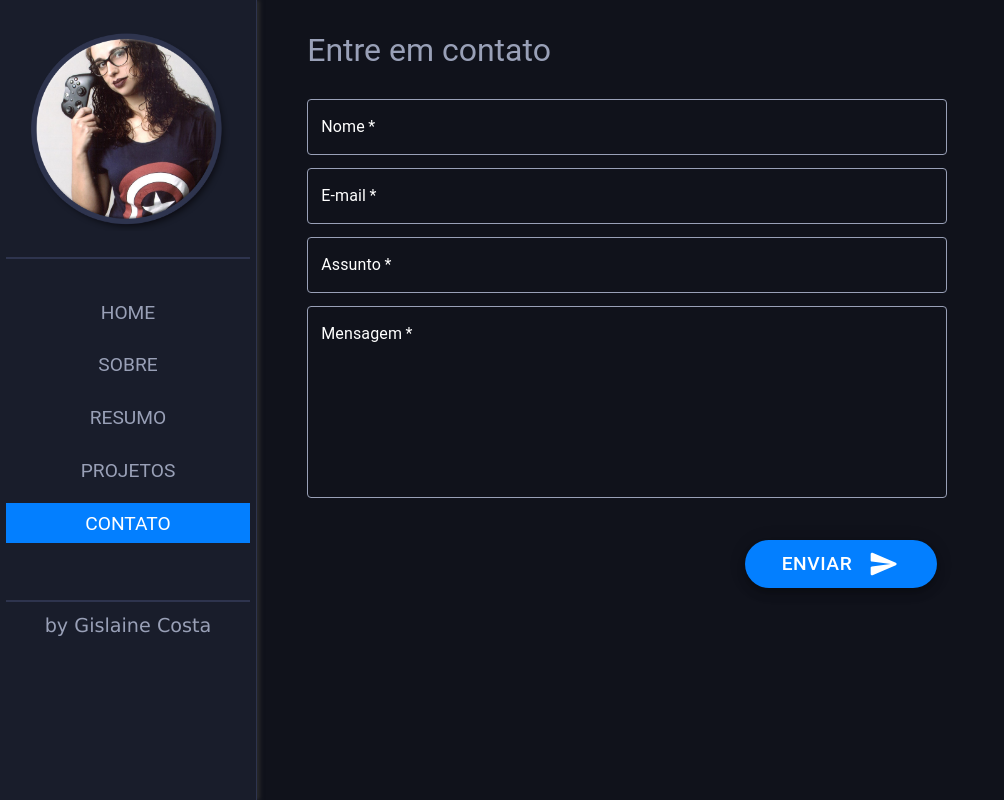
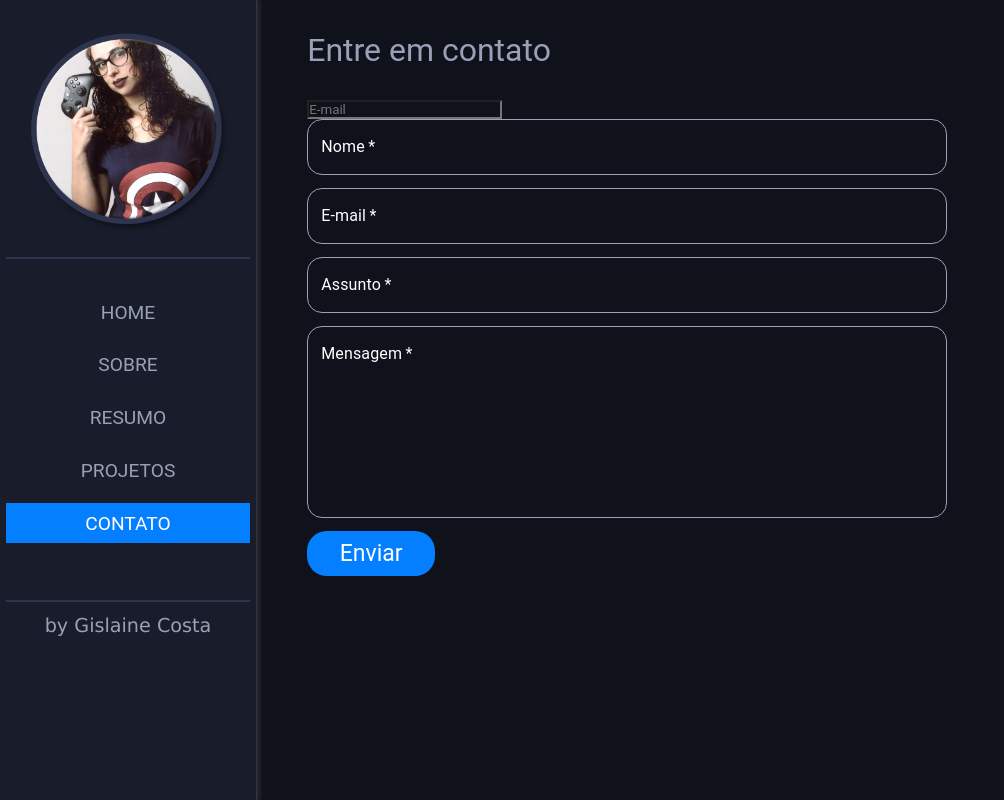
Before and after one commit to gislainecosta/portifolio, a React (Create React App) app: page /contato in a window 1280 px wide. Shown: the whole page, without its empty margins (0-1004 px from the left). Built offline with nearby package versions, Linux system fonts and the light colour scheme.

Commit message:
Tentando arrumar os inputs

```diff
--- a/package.json
+++ b/package.json
@@ -8,6 +8,8 @@
     "@testing-library/jest-dom": "^4.2.4",
     "@testing-library/react": "^9.3.2",
     "@testing-library/user-event": "^7.1.2",
+    "emailjs": "^3.2.0",
+    "emailjs-com": "^2.4.1",
     "react": "^16.13.1",
     "react-dom": "^16.13.1",
     "react-router-dom": "^5.2.0",
--- a/src/Pages/Contato.js
+++ b/src/Pages/Contato.js
@@ -1,4 +1,5 @@
 import React, { useState, useEffect } from "react";
+import * as emailjs from 'emailjs-com';
 import "./Pages.css";
 import { createMuiTheme, ThemeProvider, withTheme } from "@material-ui/core/styles";
 import Menu from './../components/Menu';
@@ -9,8 +10,10 @@ import SendIcon from '@material-ui/icons/SendRounded';
 
 const Input = withStyles({
     root: {
+
         '& label': {
             color: 'white',
+
         },
         '& .MuiOutlinedInput-root': {
             '& fieldset': {
@@ -34,24 +37,23 @@ const useStyles = makeStyles((theme) => ({
         marginLeft: theme.spacing(2),
         fontSize: '2.5vw'
     },
-    botao:{
-        width: '15vw',
-        margin: '3% 0 0 45%',
-        fontSize: '1.5vw',
-    },
     input: {
         '& > *': {
+            backgroundColor:'none !important',
             width: '50vw',
             color: 'white',
             marginBottom: '2%',
+            borderRadius: '15px',
         },
     },
     inputGrande: {
+
         '& > *': {
             width: '50vw',
             color: 'white',
             marginBottom: '2%',
             minHeight: '15vw',
+            borderRadius: '15px',
         },
     },
 
@@ -78,22 +80,40 @@ const MyTheme = createMuiTheme({
 const Contato = () => {
     const classes = useStyles();
 
+    const enviarEmail = (e) =>{
+    e.preventDefault();
+        console.log(e.target)
+        emailjs.sendForm('gmail', 'form-contact-portifolio', e.target, 'user_TgNV2PcOnHbdlgOnfKrfL')
+      .then((result) => {
+          console.log(result.text);
+      }, (error) => {
+          console.log(error.text);
+      });
+  }
+
     return (
         <ThemeProvider theme={MyTheme}>
             <div className="tela-toda">
                 <Menu paginaAtual={'CONTATO'} />
                 <section className='conteudo-principal'>
                     <p id="texto-contato">Entre em contato</p>
-                    <form className={classes.root} autoComplete="off">
-                        <Input className={classes.input} color='primary.light' required type='email' label="Nome" variant="outlined" />
-                        <Input className={classes.input} color='primary.light' required type='text' label="E-mail" variant="outlined" />
-                        <Input className={classes.input} color='primary.light' required type='text' label="Assunto" variant="outlined" />
-                        <Input className={classes.inputGrande} color='primary.light' required type='text' multiline label="Mensagem" variant="outlined" />
+                    <form className={classes.root} autoComplete="off" onSubmit={enviarEmail}>
+                        <input className="input-teste" placeholder="E-mail" type="email"/>
                         <br />
-                        <Fab className={classes.botao} onClick={() =>{console.log('funciona')}} color="secondary" variant="extended">
-                            Enviar
-                            <SendIcon className={classes.extendedIcon} />
-                        </Fab>
+                        <Input
+                            autocomplete='off'
+                            className={classes.input}
+                            color='primary.light'
+                            required
+                            label="Nome"
+                            variant="outlined"
+                            name="autor"
+                        />
+                        <Input className={classes.input} color='primary.light' required type='email' label="E-mail" variant="outlined" name="contato"/>
+                        <Input className={classes.input} color='primary.light' required type='text' label="Assunto" variant="outlined" name="assunto"/>
+                        <Input className={classes.inputGrande} color='primary.light' required type='text' multiline label="Mensagem" variant="outlined" name="mensagem" />
+                        <br />
+                        <input id="botao-enviar" type="submit" value="Enviar" />
                     </form>
                 </section>
             </div>
--- a/src/Pages/Pages.css
+++ b/src/Pages/Pages.css
@@ -47,6 +47,33 @@
     font-size: 2.5vw;
 }
 
+#botao-enviar{
+    background-color: #037fff;
+    color: white;
+    border: none;
+    width: 10vw;
+    height: 10%;
+    align-self: flex-end;
+    font-size: 1.8vw;
+    border-radius: 20px;
+}
+
+
+input:-webkit-autofill,
+input:-webkit-autofill:hover,
+input:-webkit-autofill:active,
+input:-webkit-autofill:focus {
+    background-color: transparent !important;
+    color: #555 !important;
+    -webkit-box-shadow: 0 0 0 1000px white inset !important;
+    -webkit-text-fill-color: #555555 !important;
+    }
+
+
+.input-teste{
+    background-color: transparent;
+}
+
 #texto-contato{
     margin: 3% 0 3% 5%;
     font-size: 2.5vw;
--- a/src/components/Components.css
+++ b/src/components/Components.css
@@ -36,7 +36,7 @@
 }
 
 #autoria{
-    font-size: 1.2rem;
+    font-size: 1.5vw;
     text-align: center;
     font-family: 'Gabriola', 'Lucida Sans', 'Lucida Sans Regular', 'Lucida Grande', 'Lucida Sans Unicode', Geneva, Verdana, sans-serif;
 }
```
Also changed, not shown: 1 other file (tests, documents, lock files or other folders).
